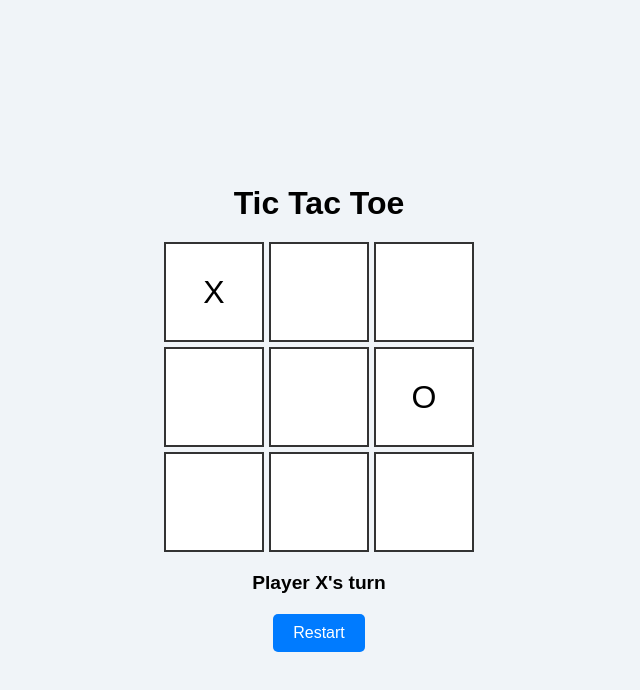
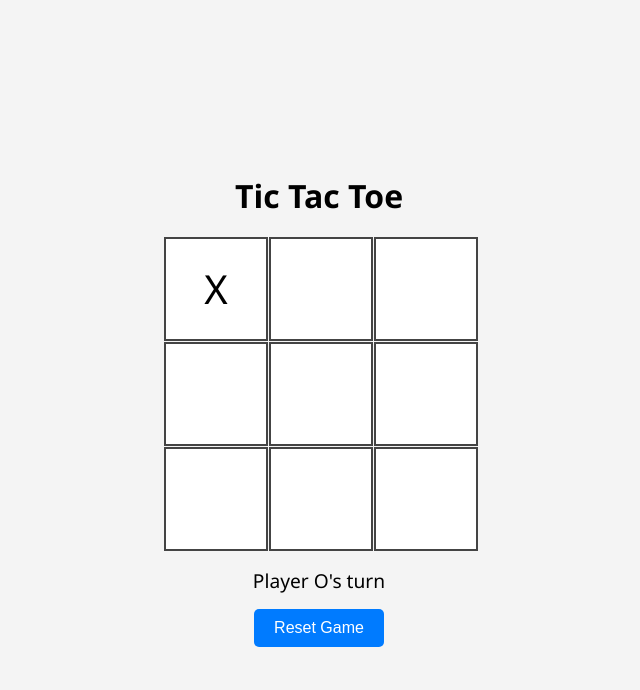
Before and after one commit to Deb124-source/Tic-Tac-Toe-game-, a plain HTML site: page index.html in a window 1280 px wide. Both pictures are taken after a click on the element 535 px from the left and 292 px from the top of the page. Shown: the whole page, without its empty margins (321-961 px from the left). Drawn offline with Linux system fonts and the light colour scheme.

Commit message:
Update index.html

```diff
--- a/index.html
+++ b/index.html
@@ -1,142 +1,149 @@
-<!DOCTYPE html><html lang="en">
+<!DOCTYPE html>
+<html lang="en">
 <head>
-  <meta charset="UTF-8">
-  <meta name="viewport" content="width=device-width, initial-scale=1.0">
+  <meta charset="UTF-8" />
+  <meta name="viewport" content="width=device-width, initial-scale=1.0"/>
   <title>Tic Tac Toe</title>
   <style>
     body {
+      font-family: 'Segoe UI', sans-serif;
+      background: #f4f4f4;
       display: flex;
+      flex-direction: column;
+      align-items: center;
       justify-content: center;
-      align-items: center;
       height: 100vh;
-      background: #f0f4f8;
-      font-family: Arial, sans-serif;
+      margin: 0;
     }
-    .game-container {
-      text-align: center;
-    }
+
     h1 {
       margin-bottom: 20px;
     }
-    .board {
+
+    #game {
       display: grid;
       grid-template-columns: repeat(3, 100px);
       grid-template-rows: repeat(3, 100px);
       gap: 5px;
-      margin: 0 auto;
     }
+
     .cell {
-      background: white;
-      border: 2px solid #333;
-      display: flex;
-      justify-content: center;
-      align-items: center;
-      font-size: 2rem;
+      width: 100px;
+      height: 100px;
+      background-color: white;
+      border: 2px solid #444;
+      font-size: 2.5em;
+      text-align: center;
+      line-height: 100px;
+      cursor: pointer;
+      transition: background 0.2s;
+    }
+
+    .cell:hover {
+      background-color: #eee;
+    }
+
+    #status {
+      margin-top: 20px;
+      font-size: 1.2em;
+    }
+
+    #reset {
+      margin-top: 15px;
+      padding: 10px 20px;
+      font-size: 1em;
+      border: none;
+      background-color: #007BFF;
+      color: white;
+      border-radius: 5px;
       cursor: pointer;
     }
-    .cell.taken {
-      cursor: not-allowed;
-    }
-    #status {
-      margin-top: 20px;
-      font-size: 1.2rem;
-      font-weight: bold;
-    }
-    button {
-      margin-top: 20px;
-      padding: 10px 20px;
-      font-size: 1rem;
-      cursor: pointer;
-      border: none;
-      border-radius: 5px;
-      background: #007BFF;
-      color: white;
-    }
-    button:hover {
-      background: #0056b3;
+
+    #reset:hover {
+      background-color: #0056b3;
     }
   </style>
 </head>
 <body>
-  <div class="game-container">
+
   <h1>Tic Tac Toe</h1>
-    <div class="board" id="board"></div>
+
+  <div id="game">
+    <div class="cell" data-index="0"></div>
+    <div class="cell" data-index="1"></div>
+    <div class="cell" data-index="2"></div>
+    <div class="cell" data-index="3"></div>
+    <div class="cell" data-index="4"></div>
+    <div class="cell" data-index="5"></div>
+    <div class="cell" data-index="6"></div>
+    <div class="cell" data-index="7"></div>
+    <div class="cell" data-index="8"></div>
+  </div>
+
   <div id="status">Player X's turn</div>
-    <button onclick="resetGame()">Restart</button>
-  </div>  <script>
-    const board = document.getElementById('board');
+  <button id="reset">Reset Game</button>
+
+  <script>
+    const cells = document.querySelectorAll('.cell');
     const statusText = document.getElementById('status');
-    let currentPlayer = 'X';
-    let cells = Array(9).fill(null);
-    let gameActive = true;
-    let vsAI = true; // toggle AI opponent
+    const resetBtn = document.getElementById('reset');
 
-    // Create the cells
-    for (let i = 0; i < 9; i++) {
-      const cell = document.createElement('div');
-      cell.classList.add('cell');
-      cell.dataset.index = i;
-      cell.addEventListener('click', handleClick);
-      board.appendChild(cell);
+    let board = ["", "", "", "", "", "", "", "", ""];
+    let currentPlayer = "X";
+    let isGameActive = true;
+
+    const winningConditions = [
+      [0,1,2],
+      [3,4,5],
+      [6,7,8],
+      [0,3,6],
+      [1,4,7],
+      [2,5,8],
+      [0,4,8],
+      [2,4,6]
+    ];
+
+    function handleCellClick(e) {
+      const index = e.target.getAttribute('data-index');
+      if (board[index] !== "" || !isGameActive) return;
+
+      board[index] = currentPlayer;
+      e.target.textContent = currentPlayer;
+
+      if (checkWin()) {
+        statusText.textContent = `Player ${currentPlayer} wins!`;
+        isGameActive = false;
+        return;
       }
 
-    function handleClick(e) {
-      const index = e.target.dataset.index;
-      if (!gameActive || cells[index]) return;
-
-      makeMove(index, currentPlayer);
-
-      if (vsAI && gameActive && currentPlayer === 'O') {
-        setTimeout(aiMove, 500); // AI move after delay
-      }
+      if (board.every(cell => cell !== "")) {
+        statusText.textContent = "It's a draw!";
+        isGameActive = false;
+        return;
       }
 
-    function makeMove(index, player) {
-      cells[index] = player;
-      const cellElement = document.querySelector(`.cell[data-index='${index}']`);
-      cellElement.textContent = player;
-      cellElement.classList.add('taken');
-
-      if (checkWinner()) {
-        statusText.textContent = `Player ${player} wins!`;
-        gameActive = false;
-      } else if (cells.every(cell => cell)) {
-        statusText.textContent = "It's a draw!";
-        gameActive = false;
-      } else {
-        currentPlayer = currentPlayer === 'X' ? 'O' : 'X';
+      currentPlayer = currentPlayer === "X" ? "O" : "X";
       statusText.textContent = `Player ${currentPlayer}'s turn`;
     }
-    }
 
-    function aiMove() {
-      let available = cells.map((val, i) => val ? null : i).filter(v => v !== null);
-      let randomIndex = available[Math.floor(Math.random() * available.length)];
-      makeMove(randomIndex, 'O');
-    }
-
-    function checkWinner() {
-      const winPatterns = [
-        [0, 1, 2], [3, 4, 5], [6, 7, 8],
-        [0, 3, 6], [1, 4, 7], [2, 5, 8],
-        [0, 4, 8], [2, 4, 6]
-      ];
-
-      return winPatterns.some(pattern => {
-        const [a, b, c] = pattern;
-        return cells[a] && cells[a] === cells[b] && cells[a] === cells[c];
+    function checkWin() {
+      return winningConditions.some(condition => {
+        const [a, b, c] = condition;
+        return board[a] && board[a] === board[b] && board[a] === board[c];
       });
     }
 
     function resetGame() {
-      cells.fill(null);
-      currentPlayer = 'X';
-      gameActive = true;
+      board = ["", "", "", "", "", "", "", "", ""];
+      currentPlayer = "X";
+      isGameActive = true;
       statusText.textContent = "Player X's turn";
-      document.querySelectorAll('.cell').forEach(cell => {
-        cell.textContent = '';
-        cell.classList.remove('taken');
-      });
+      cells.forEach(cell => cell.textContent = "");
     }
-  </script></body>
+
+    cells.forEach(cell => cell.addEventListener('click', handleCellClick));
+    resetBtn.addEventListener('click', resetGame);
+  </script>
+
+</body>
 </html>
```
Lines whose indentation alone changed are shown as unchanged.
